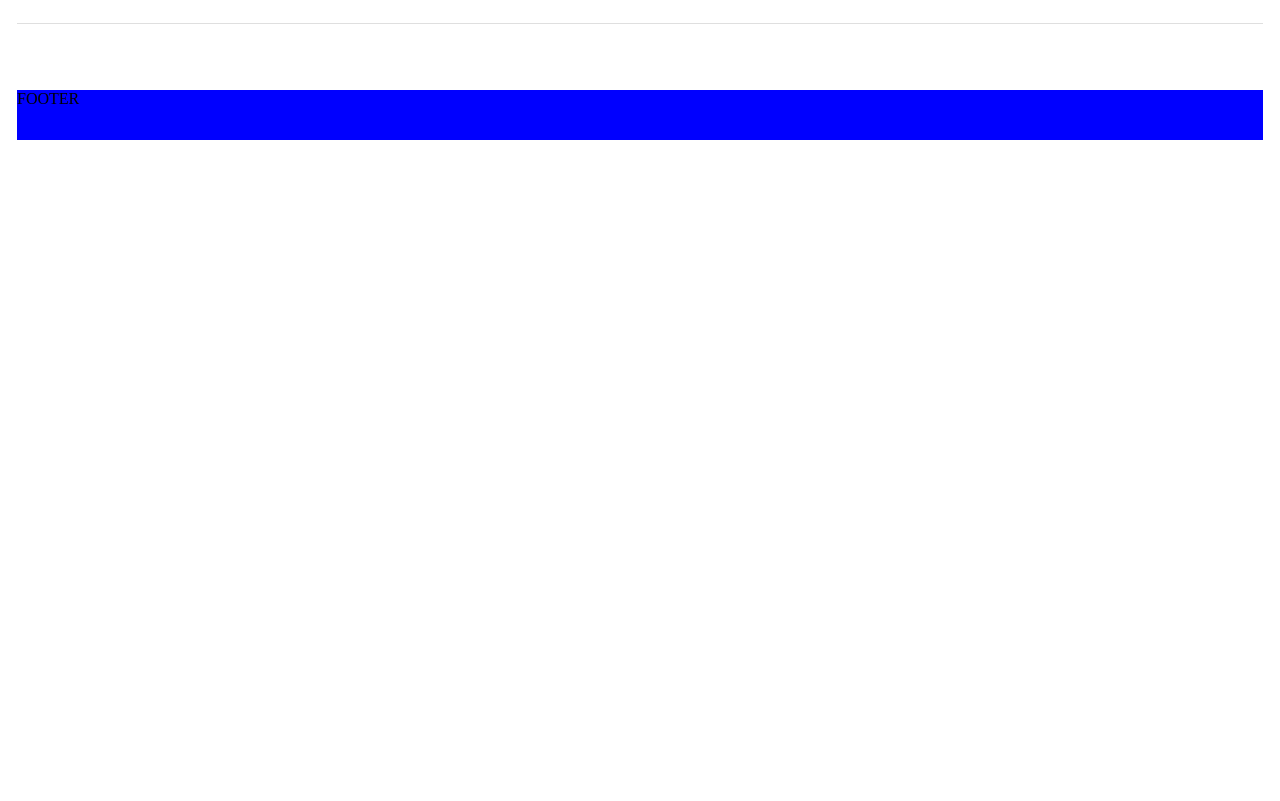
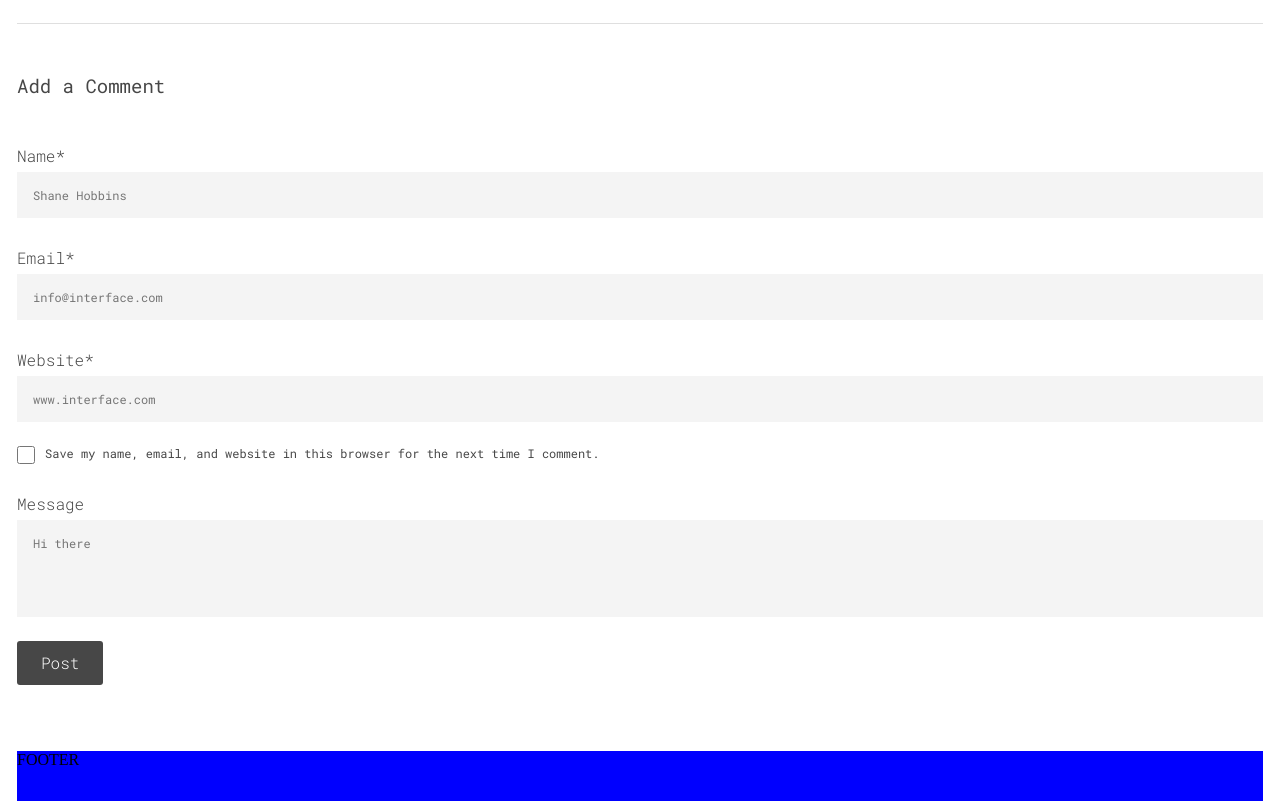
Before and after one commit to AlexZhaba/WebLabs, a website: page public/index.html in a window 1280 px wide. Shown: the part 1734-2535 px from the top of the page. Before the commit the page ends 1874 px from the top, so only its background shows below. Drawn offline with Linux system fonts and the light colour scheme.

Commit message:
made comments's form

```diff
--- a/public/index.html
+++ b/public/index.html
@@ -20,7 +20,7 @@
         </div>
         <div class="searchbar">
           <label>
-            <input type="text" class="" placeholder="Search">
+            <input type="text" class="input" placeholder="Search">
           </label>
           <button class="searchbar__button">
             <object data="assets/icons/search.svg" type="image/svg+xml">
@@ -94,6 +94,36 @@
           </a>
         </div>
       </article>
+      <article class="comments">
+        <p class="heading-2">Add a Comment</p>
+        <form class="comments__form form" method="POST">
+          <div class="form__container">
+            <label for="name" class="form__label">Name*</label>
+            <input type="text" class="input" id="name" placeholder="Shane Hobbins">
+          </div>
+          <div class="form__container">
+            <label for="email" class="form__label">Email*</label>
+            <input type="email" class="input" id="email" placeholder="info@interface.com">
+          </div>
+          <div class="form__container">
+            <label for="website" class="form__label">Website*</label>
+            <input type="text" class="input" id="website" placeholder="www.interface.com">
+          </div>
+          <div class="form__container--inline">
+            <input type="checkbox" class="checkbox" id="agree">
+            <label for="agree" class="form__label">
+              <p class="small-text">Save my name, email, and website in this browser for the next time I comment.</p>
+            </label>
+          </div>
+          <div class="form__container">
+            <label for="message" class="form__label">Message</label>
+            <textarea class="textarea" id="message" placeholder="Hi there"></textarea>
+          </div>
+          <div class="form__container">
+            <button class="button">Post</button>
+          </div>
+        </form>
+      </article>
     </main>
     <footer class="footer">
       FOOTER
--- a/src/sass/base/typography.scss
+++ b/src/sass/base/typography.scss
@@ -1,5 +1,5 @@
 @use "../helpers";
-@use "../theme";
+@use "../theme" as *;
 
 .heading-2 {
   @include helpers.use-font("HEADING_2");
@@ -11,12 +11,50 @@
 
 .small-text {
   @include helpers.use-font("SMALL_TEXT");
-  color: theme.$MAIN_COLOR_PRIMARY_2;
+  color: $MAIN_COLOR_PRIMARY_2;
 }
 
 .icon {
-  color: theme.$MAIN_COLOR_PRIMARY_3;
+  color: $MAIN_COLOR_PRIMARY_3;
   &:hover path {
-    color: theme.$MAIN_COLOR_PRIMARY_3;
+    color: $MAIN_COLOR_PRIMARY_3;
   }
 }
+
+.input {
+  border: none;
+  outline: none;
+  background: $NEUTRAL_COLOR_LIGHT_GREY;
+  @include helpers.use-font("SMALL_TEXT", $weight: 400);
+  padding: 16px;
+}
+
+.checkbox {
+  width: 18px;
+  height: 18px;
+  border: 1px solid $MAIN_COLOR_PRIMARY_2;
+}
+
+.textarea {
+  @extend .input;
+  resize: none;
+}
+
+.button {
+  padding: 6px 24px;
+  max-width: 200px;
+  background: $MAIN_COLOR_PRIMARY_2;
+  outline: none;
+  border: none;
+  color: $NEUTRAL_COLOR_WHITE;
+  border-radius: 3px;
+  word-wrap: break-word;
+  transition: .2s background;
+  @include helpers.use-font("BODY_1");
+
+  &:hover {
+    cursor: pointer;
+    background: #2B2B2B;
+    transition: .2s background;
+  }
+}
--- a/src/sass/components/_article.scss
+++ b/src/sass/components/_article.scss
@@ -52,7 +52,7 @@
   }
 
   &__list {
-    @include helpers.use-flex($gap: 20px, $dir: column);
+    @include helpers.use-flex($gap: 20px, $dir: column, $alIt: flex-start);
   }
 
   &__list-item {
--- /dev/null
+++ b/src/sass/components/_comments.scss
@@ -0,0 +1,13 @@
+@use "../theme" as *;
+
+.comments {
+  margin-top: 48px;
+  color: $MAIN_COLOR_PRIMARY_2;
+
+  &__form {
+    display: grid;
+    grid-template-columns: 1fr;
+    margin-top: 40px;
+    row-gap: 24px;
+  }
+}
--- /dev/null
+++ b/src/sass/components/_form.scss
@@ -0,0 +1,29 @@
+@use "../helpers";
+
+.form {
+  &__label {
+    @include helpers.use-font("BODY_1");
+  }
+  &__container {
+    @include helpers.use-flex($dir: column, $alIt: flex-start, $jusCon: flex-start);
+
+
+    & input {
+      &:not(&[type="checkbox"]) {
+        width: 100%;
+      }
+    }
+
+    & textarea {
+      width: 100%;
+      height: 97px;
+    }
+
+    &--inline {
+      @extend .form__container;
+      flex-direction: row;
+      // justify-content: flex-start;
+      gap: 10px;
+    }
+  }
+}
--- a/src/sass/components/_searchbar.scss
+++ b/src/sass/components/_searchbar.scss
@@ -24,10 +24,5 @@
 
   & input {
     width: 100%;
-    border: none;
-    outline: none;
-    background: $NEUTRAL_COLOR_LIGHT_GREY;
-    @include helpers.use-font("SMALL_TEXT", $weight: 400);
-    padding: 16px;
   }
 }
--- a/src/sass/helpers/_mixins.scss
+++ b/src/sass/helpers/_mixins.scss
@@ -31,7 +31,7 @@
 
   @if $type == "BODY_1" {
     font-size: 16px;
-    font-weight: 400;
+    font-weight: 300;
     line-height: 32px;
   }
 
```
Also changed, not shown: src/index.html (+31 -1 lines), src/sass/components/_index.scss (+5 -3 lines), public/css/base/typography.css (added), public/css/index.css, 1 other file.
